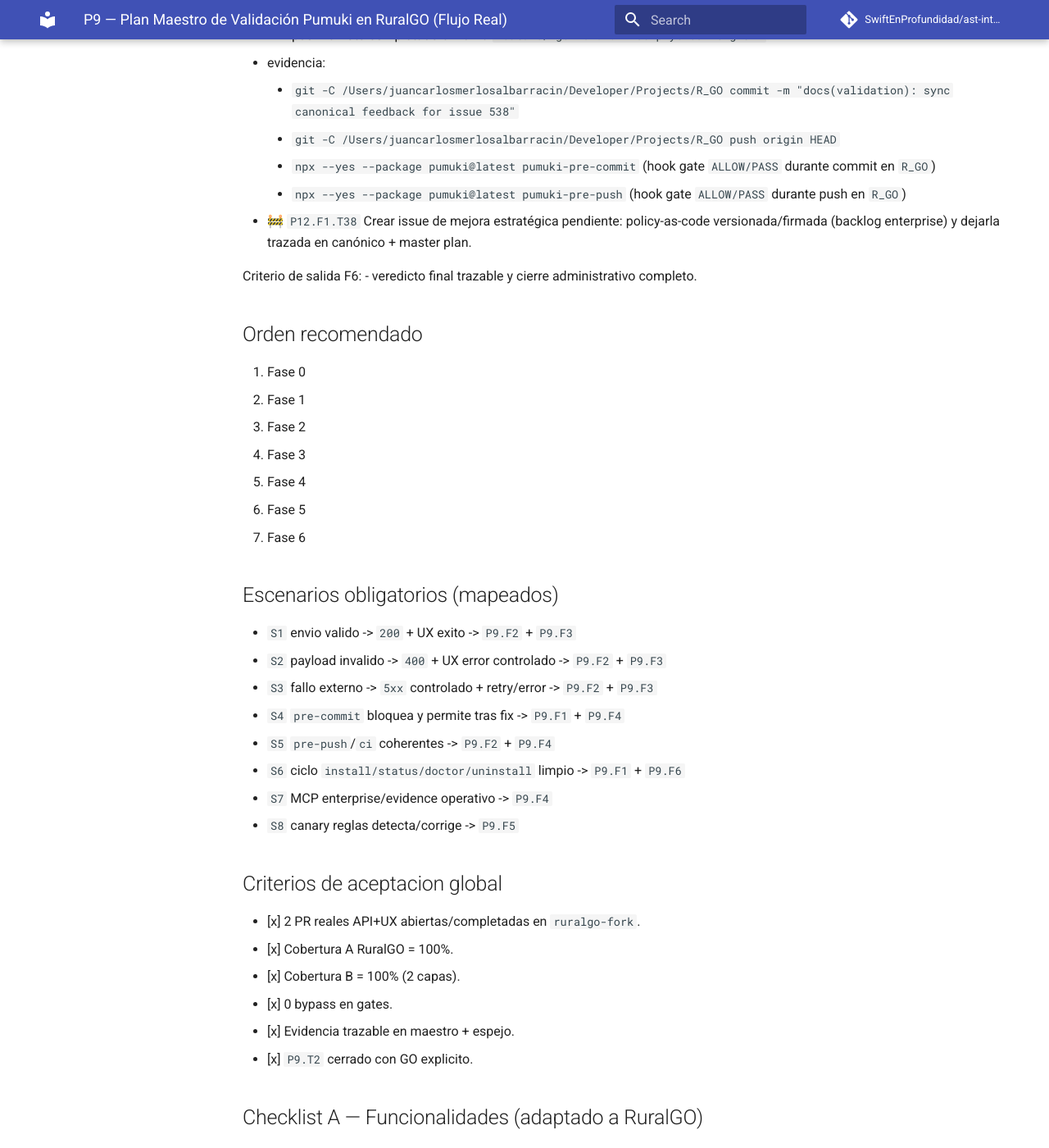
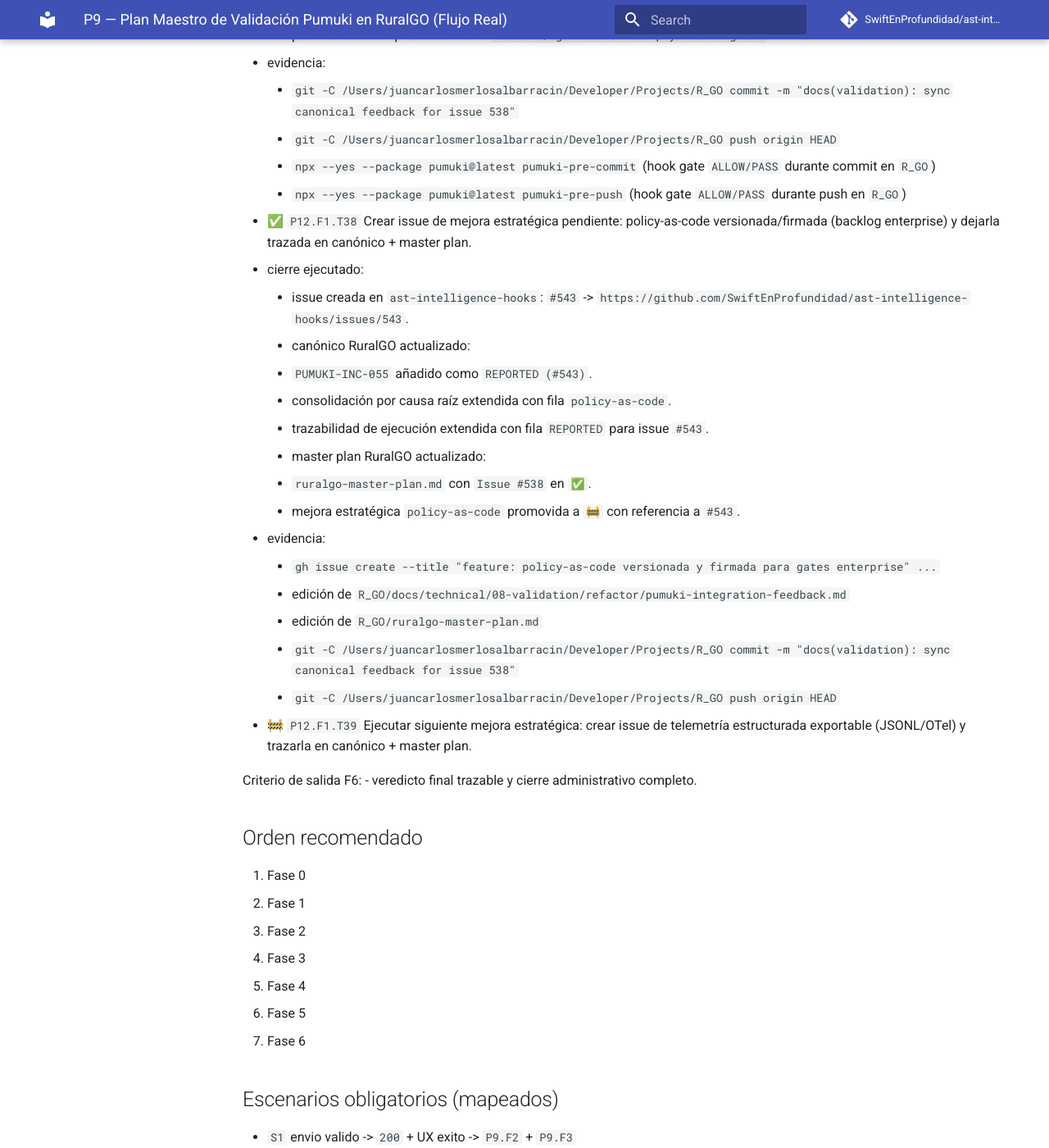
Before and after one commit to SwiftEnProfundidad/ast-intelligence-hooks, an MkDocs documentation site: the page built from docs/seguimiento-completo-validacion-ruralgo-03-03-2026.md, in a window 1280 px wide and 1400 px high, scrolled down 43587 px. Shown: the whole window at 82% size. Built offline with MkDocs 1.6.1 and Material for MkDocs 9.7.7, drawn with Linux system fonts in a browser that asks for light colours; comment, search, counter and statistics services are not loaded.

Commit message:
docs(tracking): close P12.F1.T38 and activate P12.F1.T39

```diff
--- a/docs/seguimiento-completo-validacion-ruralgo-03-03-2026.md
+++ b/docs/seguimiento-completo-validacion-ruralgo-03-03-2026.md
@@ -1213,7 +1213,23 @@ Criterio de salida F5:
     - `git -C /Users/juancarlosmerlosalbarracin/Developer/Projects/R_GO push origin HEAD`
     - `npx --yes --package pumuki@latest pumuki-pre-commit` (hook gate `ALLOW/PASS` durante commit en `R_GO`)
     - `npx --yes --package pumuki@latest pumuki-pre-push` (hook gate `ALLOW/PASS` durante push en `R_GO`)
-- 🚧 `P12.F1.T38` Crear issue de mejora estratégica pendiente: policy-as-code versionada/firmada (backlog enterprise) y dejarla trazada en canónico + master plan.
+- ✅ `P12.F1.T38` Crear issue de mejora estratégica pendiente: policy-as-code versionada/firmada (backlog enterprise) y dejarla trazada en canónico + master plan.
+  - cierre ejecutado:
+    - issue creada en `ast-intelligence-hooks`: `#543` -> `https://github.com/SwiftEnProfundidad/ast-intelligence-hooks/issues/543`.
+    - canónico RuralGO actualizado:
+      - `PUMUKI-INC-055` añadido como `REPORTED (#543)`.
+      - consolidación por causa raíz extendida con fila `policy-as-code`.
+      - trazabilidad de ejecución extendida con fila `REPORTED` para issue `#543`.
+    - master plan RuralGO actualizado:
+      - `ruralgo-master-plan.md` con `Issue #538` en `✅`.
+      - mejora estratégica `policy-as-code` promovida a `🚧` con referencia a `#543`.
+  - evidencia:
+    - `gh issue create --title "feature: policy-as-code versionada y firmada para gates enterprise" ...`
+    - edición de `R_GO/docs/technical/08-validation/refactor/pumuki-integration-feedback.md`
+    - edición de `R_GO/ruralgo-master-plan.md`
+    - `git -C /Users/juancarlosmerlosalbarracin/Developer/Projects/R_GO commit -m "docs(validation): sync canonical feedback for issue 538"`
+    - `git -C /Users/juancarlosmerlosalbarracin/Developer/Projects/R_GO push origin HEAD`
+- 🚧 `P12.F1.T39` Ejecutar siguiente mejora estratégica: crear issue de telemetría estructurada exportable (JSONL/OTel) y trazarla en canónico + master plan.
 
 Criterio de salida F6:
 - veredicto final trazable y cierre administrativo completo.
```
Also changed, not shown: docs/registro-maestro-de-seguimiento.md (+1 -1 lines).
